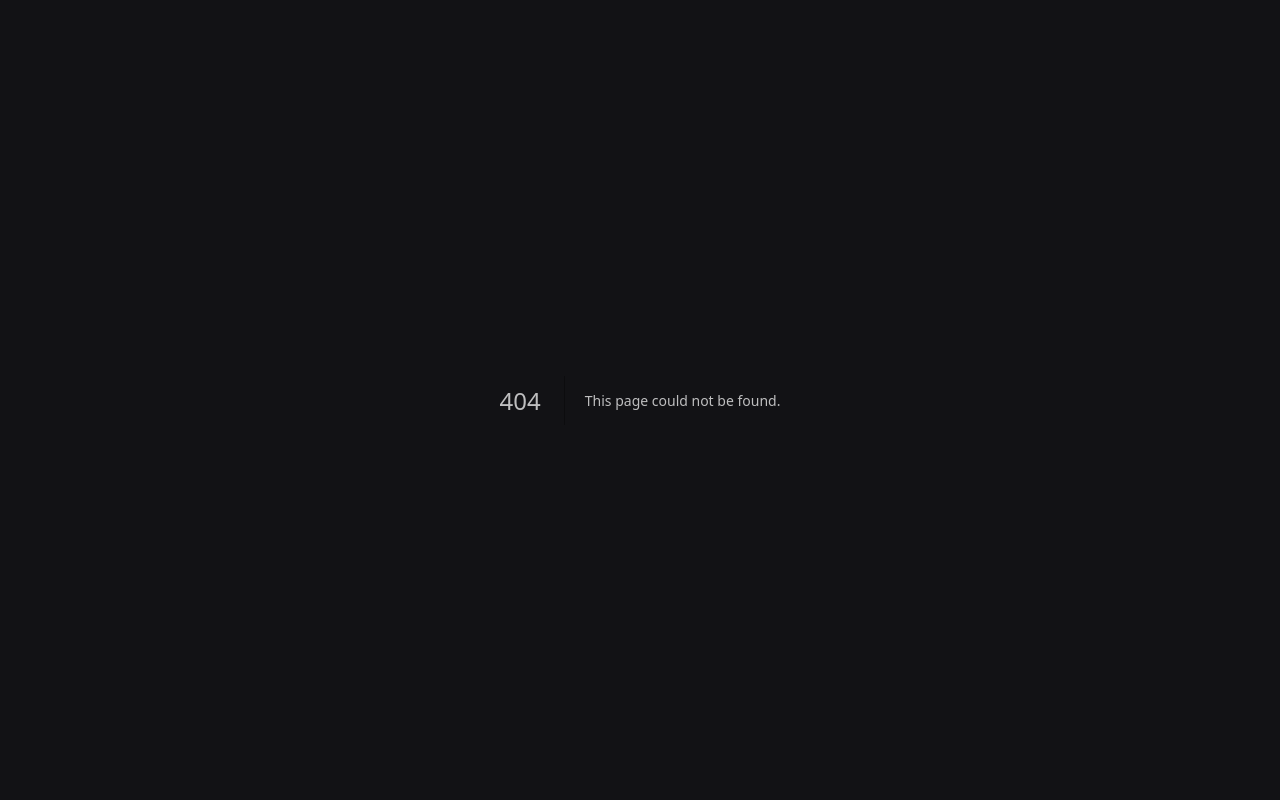
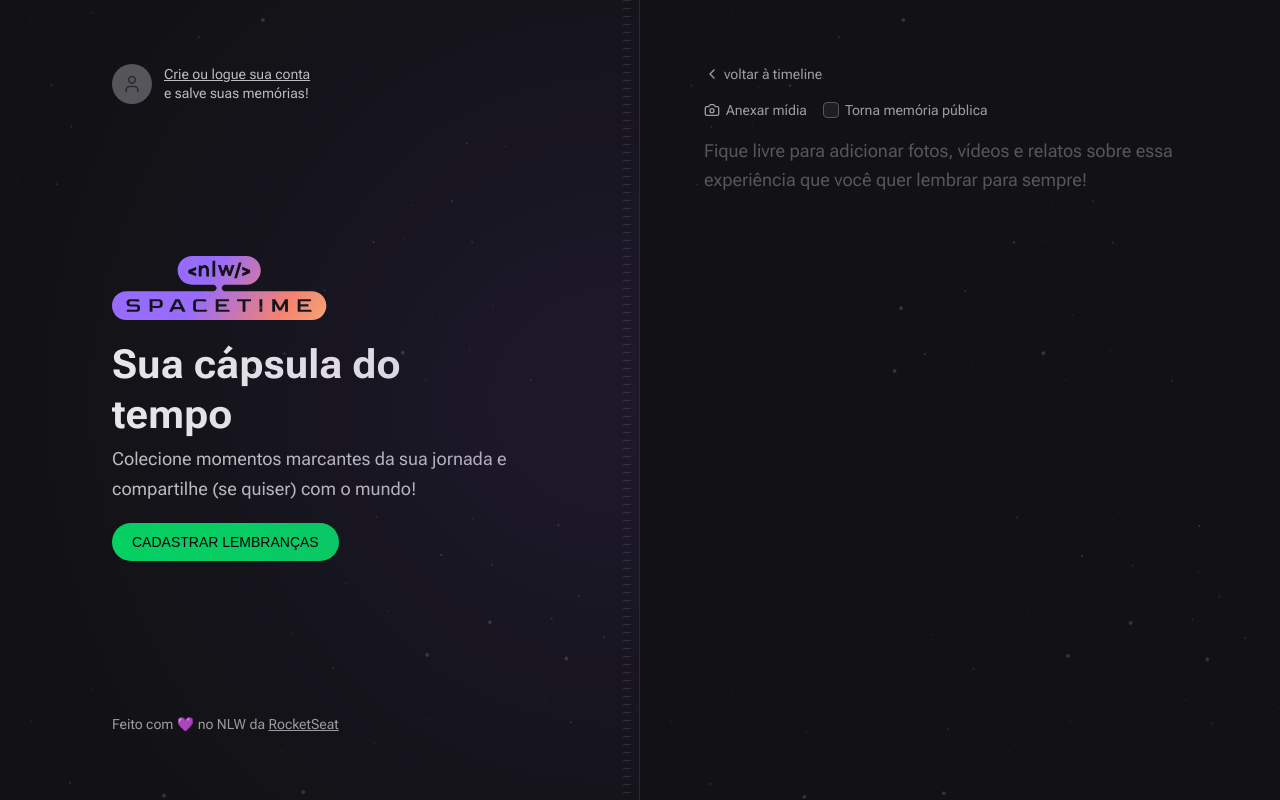
Before and after one commit to ViniciusCestarii/RocketSeatWeb, a Next.js app: page /memories/new in a window 1280 px wide. Before the commit this address had no page. Built offline with nearby package versions, Linux system fonts and the light colour scheme; no server answers; a web font is replaced by a local one.

Commit message:
created middleware between pages and a page to create memories and improved page navigation

```diff
--- a/package.json
+++ b/package.json
@@ -27,6 +27,7 @@
   },
   "devDependencies": {
     "@rocketseat/eslint-config": "^1.2.0",
+    "@tailwindcss/forms": "^0.5.3",
     "prettier-plugin-tailwindcss": "^0.3.0"
   }
 }
--- a/src/app/api/auth/callback/route.ts
+++ b/src/app/api/auth/callback/route.ts
@@ -5,13 +5,15 @@
   const { searchParams } = new URL(request.url)
   const code = searchParams.get('code')
 
-  const registerRespomse = await api.post('/register', {
+  const redirectTo = request.cookies.get('redirectTo')?.value
+
+  const registerResponse = await api.post('/register', {
     code,
   })
 
-  const { token } = registerRespomse.data
+  const { token } = registerResponse.data
 
-  const redirectURL = new URL('/', request.url)
+  const redirectURL = redirectTo ?? new URL('/', request.url)
 
   const cookieExpiresInSeconds = 60 * 60 * 24 * 30 // to expire in a month
 
--- /dev/null
+++ b/src/app/api/auth/logout/route.ts
@@ -0,0 +1,11 @@
+import { NextRequest, NextResponse } from 'next/server'
+// always GET
+export async function GET(request: NextRequest) {
+  const redirectURL = new URL('/', request.url)
+
+  return NextResponse.redirect(redirectURL, {
+    headers: {
+      'Set-Cookie': `token=; Path=/; max-age=0;`, // to delete a cookie we need to put the max-age to zero
+    },
+  })
+}
--- a/src/app/layout.tsx
+++ b/src/app/layout.tsx
@@ -4,6 +4,12 @@
   Roboto_Flex as Roboto,
   Bai_Jamjuree as Baijamjuree,
 } from 'next/font/google'
+
+import Hero from '@/components/Hero'
+import Profile from '@/components/Profile'
+import SignIn from '@/components/SignIn'
+import Copyright from '@/components/Copyright'
+import { cookies } from 'next/headers'
 
 const roboto = Roboto({ subsets: ['latin'], variable: '--font-roboto' })
 const baijamjuree = Baijamjuree({
@@ -19,12 +25,32 @@
 }
 
 export default function RootLayout({ children }: { children: ReactNode }) {
+  const isAuthenticated = cookies().has('token')
+
   return (
     <html lang="en">
       <body
         className={`${roboto.variable} ${baijamjuree.variable} bg-gray-900 font-sans text-gray-100`}
       >
-        {children}
+        <main className="grid min-h-screen grid-cols-2">
+          {/* left */}
+          <div className=" relative flex flex-col items-start justify-between overflow-hidden border-r border-white/10 bg-[url(../assets/bg-stars.svg)] bg-cover px-28 py-16">
+            {/* blur */}
+            <div className="absolute right-0 top-1/2 h-[280px] w-[526px] -translate-y-1/2 translate-x-1/2 rounded-full bg-purple-700 opacity-50 blur-full" />
+            {/* stripes */}
+            <div className="absolute bottom-0 right-2 top-0 w-2 bg-stripes" />
+
+            {isAuthenticated ? <Profile /> : <SignIn />}
+
+            <Hero />
+
+            <Copyright />
+          </div>
+          {/* right */}
+          <div className="flex flex-col bg-[url(../assets/bg-stars.svg)] bg-cover p-16">
+            {children}
+          </div>
+        </main>
       </body>
     </html>
   )
--- /dev/null
+++ b/src/app/memories/new/page.tsx
@@ -0,0 +1,52 @@
+import { Camera, ChevronLeft } from 'lucide-react'
+import Link from 'next/link'
+
+const NewMemory = () => {
+  return (
+    <div className="flex flex-1 flex-col gap-4">
+      <Link
+        href="/"
+        className="flex items-center gap-1 text-sm text-gray-200 hover:text-gray-100"
+      >
+        <ChevronLeft className="h-4 w-4" />
+        voltar à timeline
+      </Link>
+
+      <form className="flex flex-1 flex-col gap-2">
+        <div className="flex items-center gap-4">
+          <label
+            htmlFor="media"
+            className="flex cursor-pointer items-center gap-1.5 text-sm text-gray-200 hover:text-gray-100"
+          >
+            <Camera className="h-4 w-4" />
+            Anexar mídia
+          </label>
+
+          <label
+            htmlFor="isPublic"
+            className="flex select-none items-center gap-1.5 text-sm text-gray-200 hover:text-gray-100 "
+          >
+            <input
+              type="checkbox"
+              id="isPublic"
+              value="false"
+              className="h-4 w-4 rounded border-gray-400 bg-gray-700 text-purple-500"
+            />
+            {/* needs Tailwindcss forms to style a checkbox correctly */}
+            Torna memória pública
+          </label>
+        </div>
+        <input type="file" id="media" className="invisible h-0 w-0" />
+
+        <textarea
+          name="content"
+          spellCheck={false}
+          className="w-full flex-1 resize-none rounded border-0 bg-transparent p-0 text-lg leading-relaxed text-gray-100 placeholder:text-gray-400 focus:ring-0"
+          placeholder="Fique livre para adicionar fotos, vídeos e relatos sobre essa experiência que você quer lembrar para sempre!"
+        />
+      </form>
+    </div>
+  )
+}
+
+export default NewMemory
--- a/src/app/page.tsx
+++ b/src/app/page.tsx
@@ -1,33 +1,7 @@
-import { cookies } from 'next/headers'
-import Copyright from '@/components/Copyright'
-import Hero from '@/components/Hero'
-import SignIn from '@/components/SignIn'
 import EmptyMemories from '@/components/EmptyMemories'
-import Profile from '@/components/Profile'
 
 const Home = () => {
-  const isAuthenticated = cookies().has('token')
-  return (
-    <main className="grid min-h-screen grid-cols-2">
-      {/* left */}
-      <div className=" relative flex flex-col items-start justify-between overflow-hidden border-r border-white/10 bg-[url(../assets/bg-stars.svg)] bg-cover px-28 py-16">
-        {/* blur */}
-        <div className="absolute right-0 top-1/2 h-[280px] w-[526px] -translate-y-1/2 translate-x-1/2 rounded-full bg-purple-700 opacity-50 blur-full" />
-        {/* stripes */}
-        <div className="absolute bottom-0 right-2 top-0 w-2 bg-stripes" />
-
-        {isAuthenticated ? <Profile /> : <SignIn />}
-
-        <Hero />
-
-        <Copyright />
-      </div>
-      {/* right */}
-      <div className="flex flex-col bg-[url(../assets/bg-stars.svg)] bg-cover p-16">
-        <EmptyMemories />
-      </div>
-    </main>
-  )
+  return <EmptyMemories />
 }
 
 export default Home
--- a/src/components/Hero.tsx
+++ b/src/components/Hero.tsx
@@ -1,5 +1,6 @@
 import Image from 'next/image'
 import nlwLogo from '../assets/nlw-spacetime-logo.svg'
+import Link from 'next/link'
 
 const Hero = () => {
   return (
@@ -16,12 +17,12 @@
         </p>
       </div>
 
-      <a
-        href=""
+      <Link
+        href="/memories/new"
         className="inline-block rounded-full bg-green-500 px-5 py-3 font-alt text-sm uppercase leading-none text-black hover:bg-green-600"
       >
         CADASTRAR LEMBRANÇAS
-      </a>
+      </Link>
     </div>
   )
 }
--- a/src/components/Profile.tsx
+++ b/src/components/Profile.tsx
@@ -16,7 +16,10 @@
       {/* height and width that i want to the image LOAD */}
       <p className="max-w-[148px] text-sm leading-snug">
         {name}
-        <a href="" className="block text-red-500 hover:text-red-400">
+        <a
+          href="/api/auth/logout"
+          className="block text-red-500 hover:text-red-400"
+        >
           Quero sair
         </a>
       </p>
--- a/src/lib/api.ts
+++ b/src/lib/api.ts
@@ -1,5 +1,5 @@
 import axios from 'axios'
 
 export const api = axios.create({
-  baseURL: 'http://localhost:3333',
+  baseURL: 'http://127.0.0.1:3333',
 })
--- a/tailwind.config.js
+++ b/tailwind.config.js
@@ -66,5 +66,5 @@
       },
     },
   },
-  plugins: [],
+  plugins: [require('@tailwindcss/forms')],
 }
```
Also changed, not shown: src/middleware.ts (added, +21 -0 lines), 1 other file (tests, documents, lock files or other folders).
